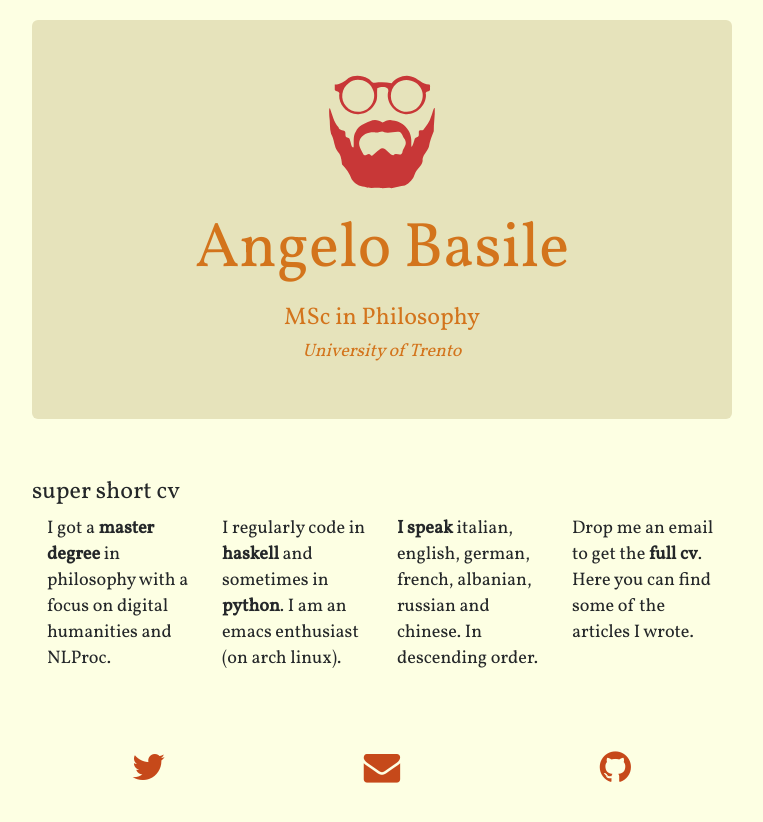
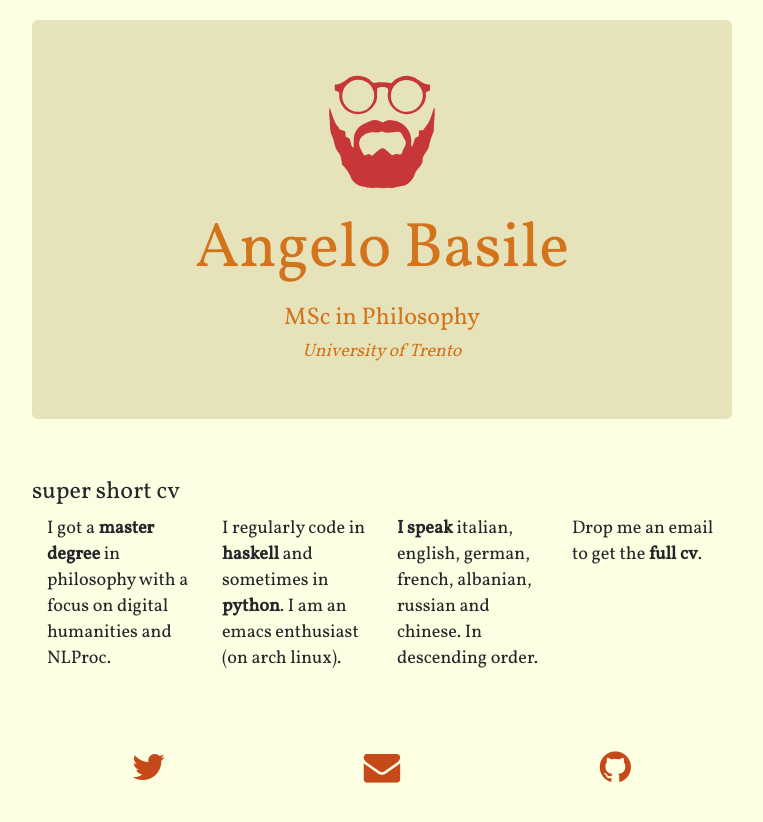
Before and after one commit to rs2/anbasile.github.io, a Jekyll site: the page index.html, which Jekyll copies as it is, in a window 1280 px wide. Shown: the top 822 px of the page, without its empty margins (258-1021 px from the left). Built offline with Jekyll 4.4.1, drawn with Linux system fonts in a browser that asks for light colours; nearby versions of some CDN libraries; a style sheet for code colours, icons or effects is not loaded.

Commit message:
changed completely

```diff
--- a/index.html
+++ b/index.html
@@ -49,7 +49,7 @@
               <p><b>I speak</b> italian, english, german, french, albanian, russian and chinese. In descending order.</p>
             </div>
             <div class="col-lg-3">
-              <p>Drop me an email to get the <b>full cv</b>. Here you can find some of the articles I wrote.</p>
+              <p>Drop me an email to get the <b>full cv</b>.</p>
             </div>
 
           </div>
```
